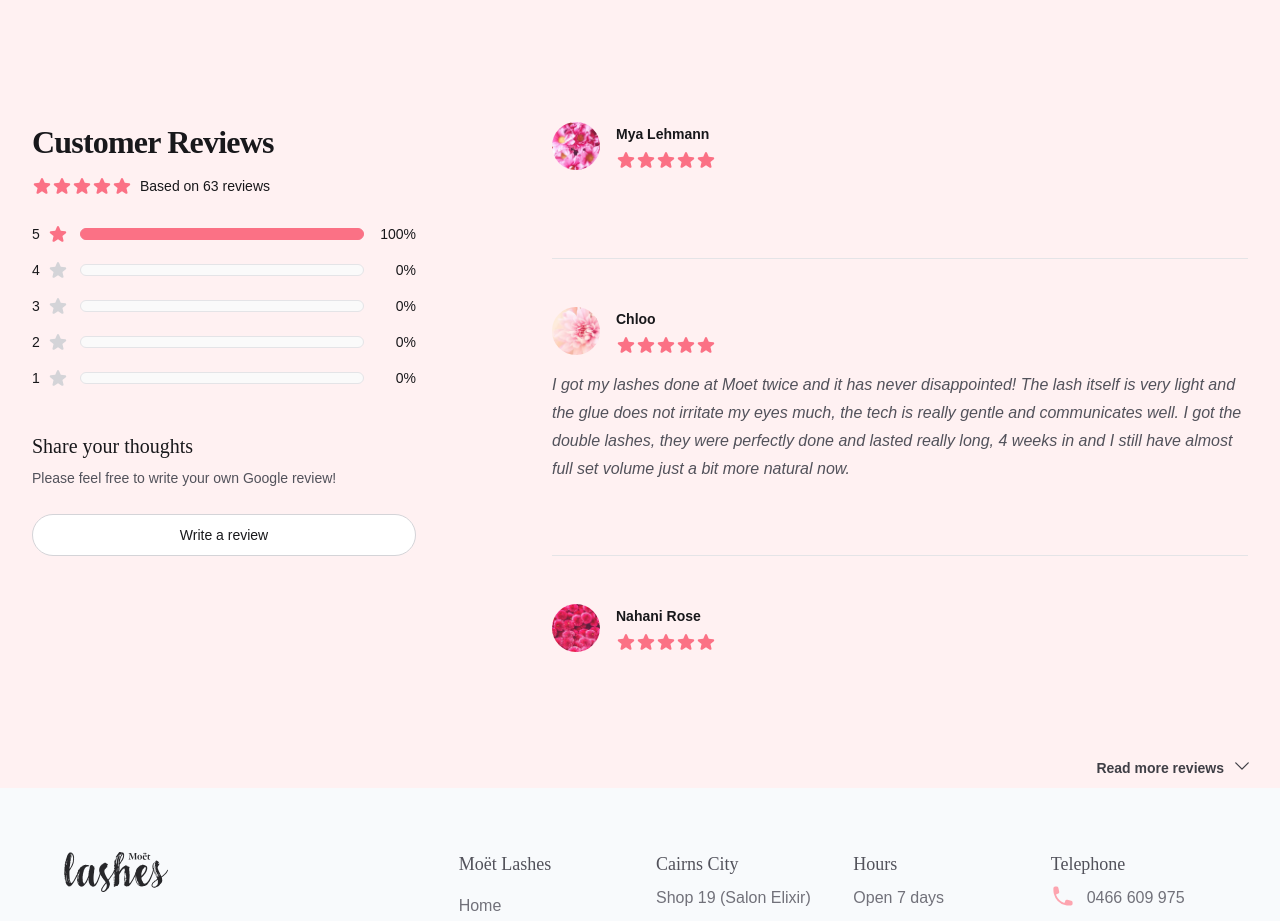
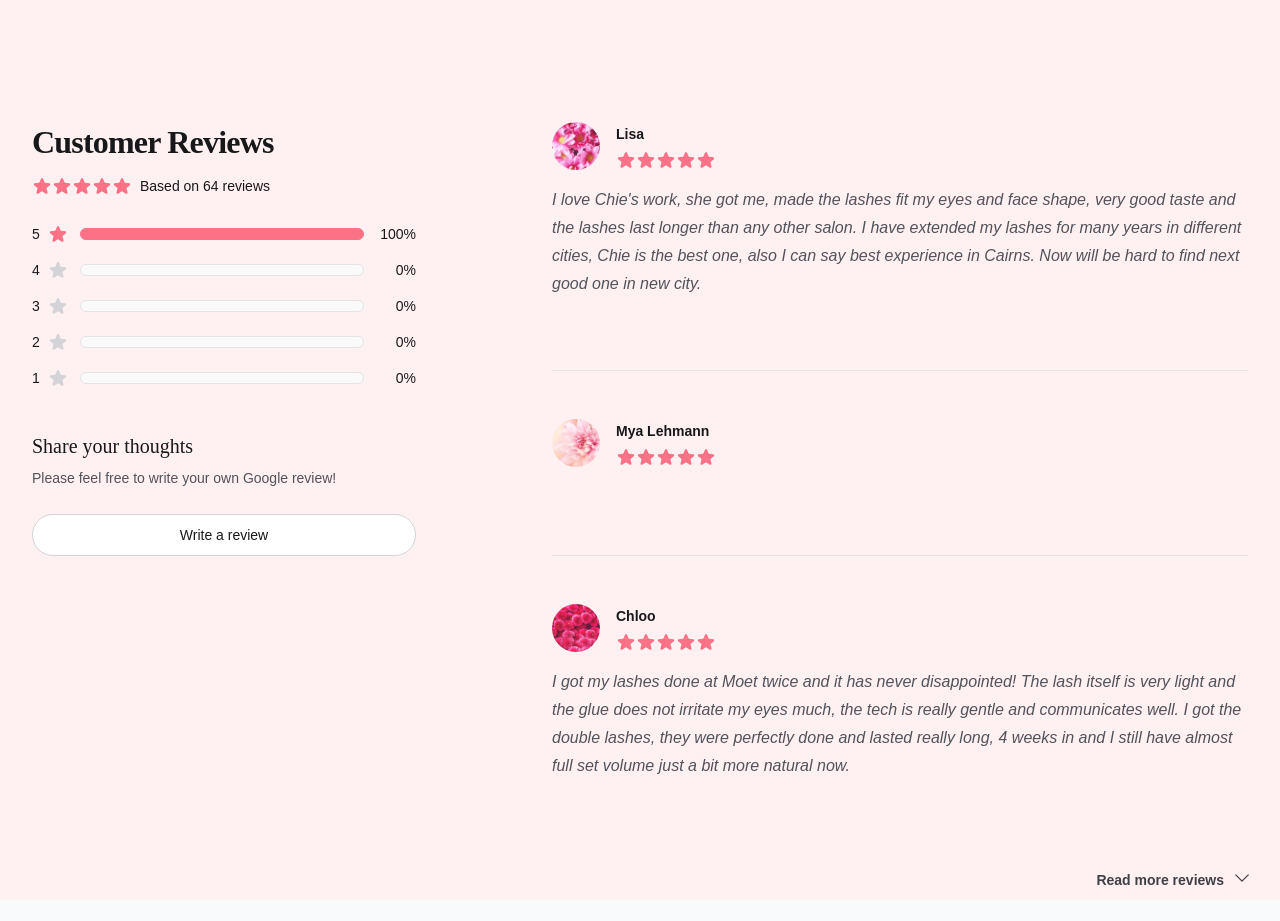
Before and after one commit to Emily-Nilsen/moet-lashes, a Next.js app: page / in a window 1280 px wide. Shown: the part 2280-3201 px from the top of the page. Built offline with nearby package versions, Linux system fonts and the light colour scheme; a web font is replaced by a local one.

Commit message:
add review 64

```diff
--- a/src/components/CustomerReviews.jsx
+++ b/src/components/CustomerReviews.jsx
@@ -6,15 +6,23 @@
 
 const reviews = {
   average: 5,
-  totalCount: 63,
+  totalCount: 64,
   counts: [
-    { rating: 5, count: 63 },
+    { rating: 5, count: 64 },
     { rating: 4, count: 0 },
     { rating: 3, count: 0 },
     { rating: 2, count: 0 },
     { rating: 1, count: 0 },
   ],
   featured: [
+    {
+      id: 64,
+      rating: 5,
+      content: `
+        <p>I love Chie's work, she got me, made the lashes fit my eyes and face shape, very good taste and the lashes last longer than any other salon. I have extended my lashes for many years in different cities, Chie is the best one, also I can say best experience in Cairns. Now will be hard to find next good one in new city.</p>
+      `,
+      author: 'Lisa',
+    },
     {
       id: 63,
       rating: 5,
```
